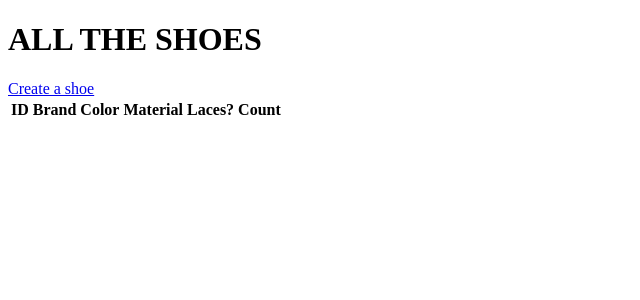
After one commit to LI-XE/PYTHON, a Django app: page /new in a window 1280 px wide. The commit adds this page. Shown: the top 300 px of the page, without its empty margins (0-640 px from the left). Run offline with Django 4.2, Linux system fonts and the light colour scheme; data that the repository does not hold is empty.

Commit message:
pratice for models views urls

```diff
--- /dev/null
+++ b/python/django/myProject/myApp/templates/show.html
@@ -0,0 +1,42 @@
+<!DOCTYPE html>
+<html lang="en">
+<head>
+  <meta charset="UTF-8">
+  <meta http-equiv="X-UA-Compatible" content="IE=edge">
+  <meta name="viewport" content="width=device-width, initial-scale=1.0">
+  <title>Show shoe info</title>
+</head>
+<body>
+  <h1>ALL THE SHOES</h1>
+  <a href="/">Create a shoe</a>
+
+  <table>
+    <thead>
+      <tr>
+        <th>ID</th>
+        <th>Brand</th>
+        <th>Color</th>
+        <th>Material</th>
+        <th>Laces?</th>
+        <th>Count</th>
+      </tr>
+    </thead>
+    <tbody>
+      {% for shoe in all_shoes %}
+      <tr>
+        <td>{{shoe.id}}</td>
+        <td>{{shoe.brand}}</td>
+        <td>{{shoe.color}}</td>
+        <td>{{shoe.material}}</td>
+        {% if shoe.has_laces == True %}
+        <td>Yes</td>
+        {% else %}
+        <td>No</td>
+        {% endif %}
+        <td>{{shoe.count}}</td>
+      </tr>
+      {% endfor %}
+    </tbody>
+  </table>
+</body>
+</html>
--- a/python/django/myProject/myApp/urls.py
+++ b/python/django/myProject/myApp/urls.py
@@ -3,4 +3,6 @@ from . import views
 
 urlpatterns = [
     path('', views.index),
+    path('new', views.new),
+    path('create', views.create),
 ]
--- a/python/django/myProject/myApp/views.py
+++ b/python/django/myProject/myApp/views.py
@@ -1,7 +1,26 @@
 from django.shortcuts import render, redirect
+from .models import Shoe
 
 # Create your views here.
 
 
 def index(request):
     return render(request, "home.html")
+
+
+def new(request):
+    context = {
+        "all_shoes": Shoe.objects.all()
+    }
+    return render(request, "show.html", context)
+
+
+def create(request):
+    if "has_laces" not in request.POST:
+        Shoe.objects.create(brand=request.POST["brand"], color=request.POST["color"],
+                            material=request.POST["material"], has_laces=False, count=request.POST["count"])
+    else:
+        Shoe.objects.create(brand=request.POST["brand"], color=request.POST["color"],
+                            material=request.POST["material"], has_laces=request.POST["has_laces"], count=request.POST["count"])
+
+    return redirect("/new")
```
Also changed, not shown: python/django/myProject/myApp/templates/home.html (+26 -2 lines).
